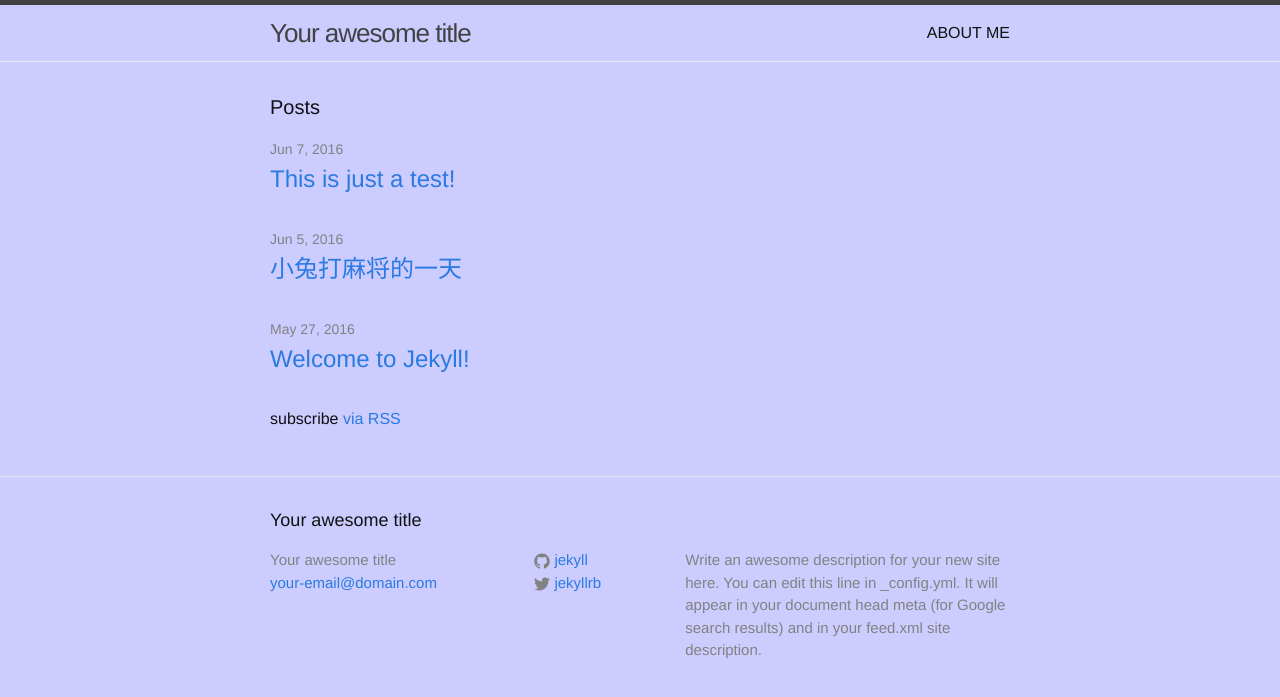
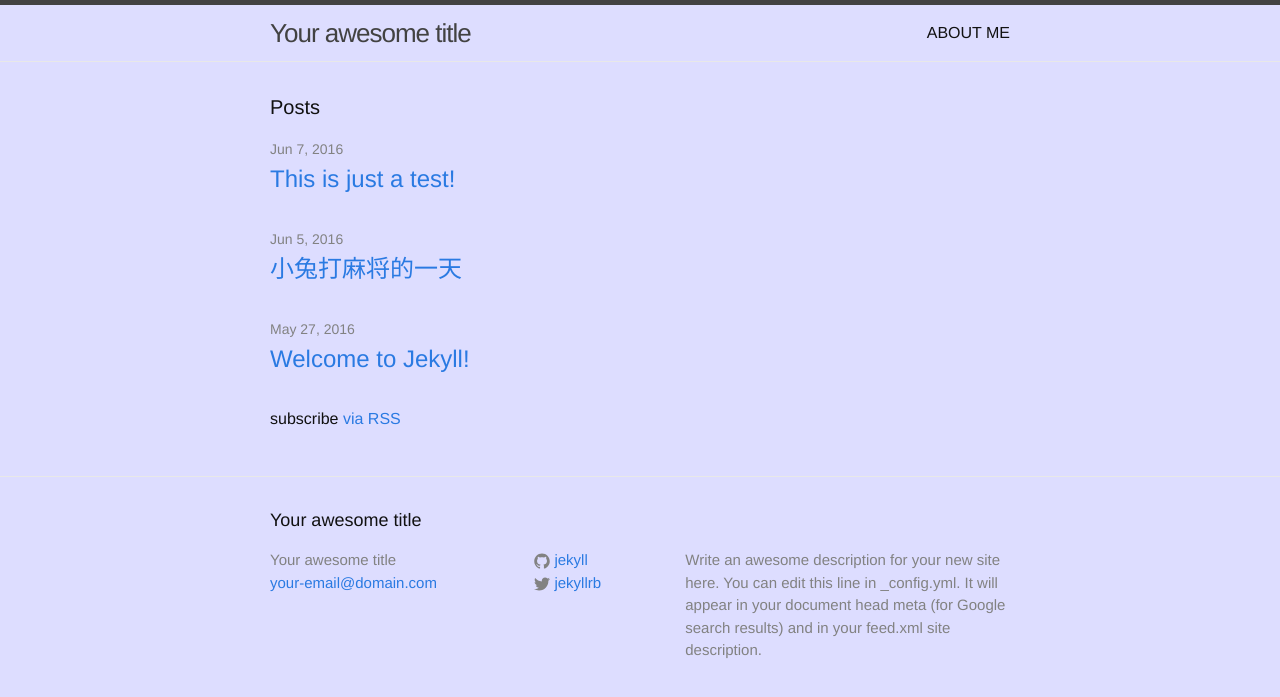
Before and after one commit to leporidfelinity/leporidfelinity.github.io, a Jekyll site: the page built from index.html, in a window 1280 px wide. Shown: the top 697 px of the page. Built offline with Jekyll 4.4.1, drawn with Linux system fonts in a browser that asks for light colours.

Commit message:
main scss

```diff
--- a/css/main.scss
+++ b/css/main.scss
@@ -15,7 +15,7 @@ $base-line-height: 1.5;
 $spacing-unit:     30px;
 
 $text-color:       #111;
-$background-color: #ccccff;
+$background-color: #ddddff;
 $brand-color:      #2a7ae2;
 
 $grey-color:       #828282;
```
